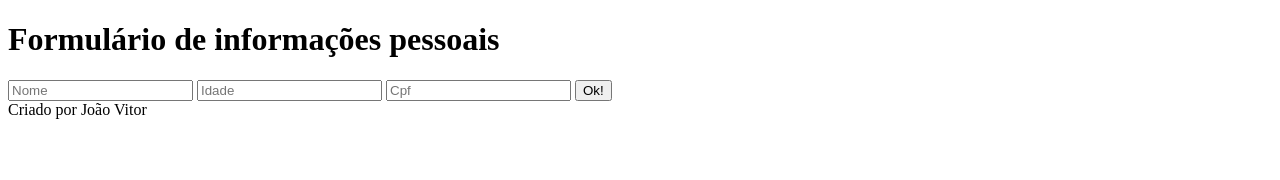
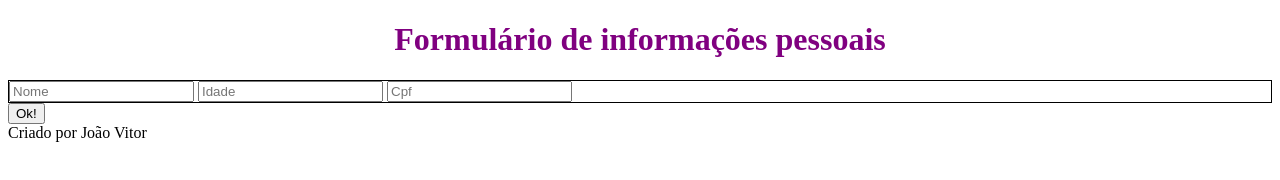
Before and after one commit to joaovitortm4/programacao_web_CC_A, a plain HTML site: page index.html in a window 1280 px wide. Drawn offline with Linux system fonts and the light colour scheme.

Commit message:
Mudancas-de-design

```diff
--- a/index.html
+++ b/index.html
@@ -7,11 +7,13 @@
     <link rel="stylesheet" href="styles.css">
 </head>
 <body>
-    <h1>Formulário de informações pessoais</h1>
-    <input type="text" placeholder="Nome">
-    <input type="number"placeholder="Idade">
-    <input type="text"placeholder="Cpf">
+    <h1 id="titulo">Formulário de informações pessoais</h1>
+    <div class="entradas-formulario">
+        <input type="text" placeholder="Nome">
+        <input type="number"placeholder="Idade">
+        <input type="text"placeholder="Cpf">
+    </div>
     <button>Ok!</button>
-    <footer>Criado por João Vitor</footer>
+    <footer class="rodape">Criado por João Vitor</footer>
 </body>
 </html>
--- a/styles.css
+++ b/styles.css
@@ -0,0 +1,8 @@
+#titulo {
+    color: purple;
+    text-align: center;
+}
+
+.entradas-formulario {
+    border: 1px solid;
+}
```
